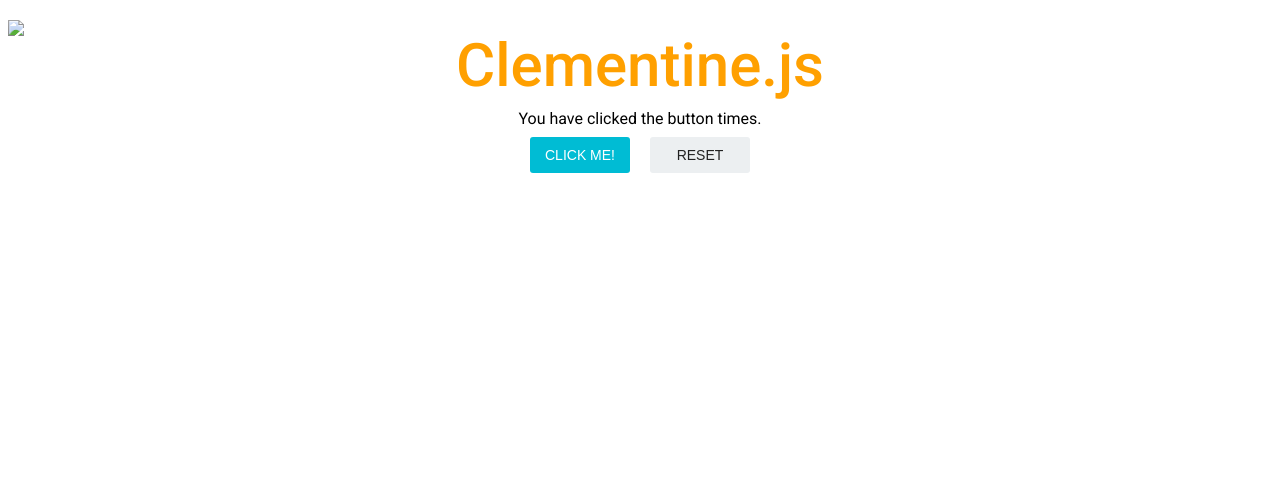
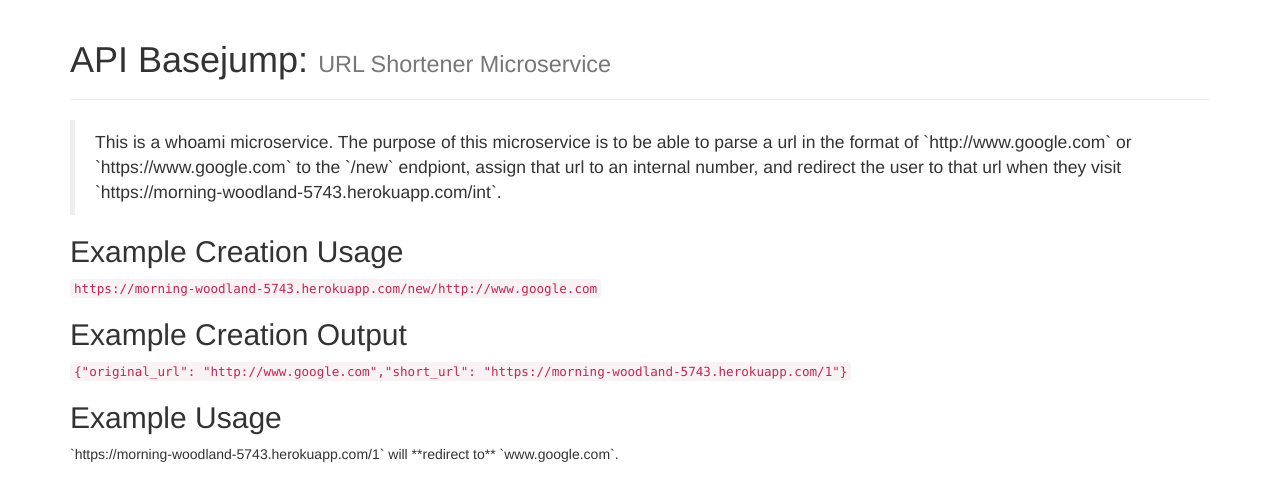
Before and after one commit to StevenXL/fcc-url-shortener, a website: page public/index.html in a window 1280 px wide. Drawn offline with nearby package versions, Linux system fonts and the light colour scheme.

Commit message:
Add a route and index file to serve at the root of the application.

```diff
--- a/app/routes/index.js
+++ b/app/routes/index.js
@@ -24,6 +24,10 @@
       res.json({"error": "Cannot find matching URL"});
     }
   });
+
+  app.route("/").get(function(req, res) {
+    res.sendFile(process.cwd() + '/public/index.html');
+  });
 };
 
 function validUrl(req) {
--- a/public/index.html
+++ b/public/index.html
@@ -1,30 +1,33 @@
 <!DOCTYPE html>
-
 <html>
-
   <head>
-      <title>Clementine.js - The elegant and lightweight full-stack boilerplate.</title>
-      <link href="http://fonts.googleapis.com/css?family=Roboto:400,500" rel="stylesheet" type="text/css">
-      <link href="/public/css/main.css" rel="stylesheet" type="text/css">
+    <title>FreeCodeCamp -  URL Shortener MicroService</title>
+    <link href="https://maxcdn.bootstrapcdn.com/bootstrap/3.3.6/css/bootstrap.min.css" rel="stylesheet" type="text/css">
   </head>
 
   <body>
     <div class="container">
-         <img src="/public/img/clementine_150.png" />
-         <br />
-         <p class="clementine-text">Clementine.js</p>
+      <div class="page-header">
+        <h1>API Basejump: <small>URL Shortener Microservice</small></h1>
       </div>
 
-      <div class="container">
-         <p>You have clicked the button <span id="click-nbr"></span> times.</p>
+      <blockquote>
+        <p>This is a whoami microservice. The purpose of this microservice is to
+        be able to parse a url in the format of `http://www.google.com` or
+        `https://www.google.com` to the `/new` endpiont, assign that url to an
+        internal number, and redirect the user to that url when they visit
+        `https://morning-woodland-5743.herokuapp.com/int`.</p>
+      </blockquote>
+
+      <h2>Example Creation Usage</h2>
+      <code>https://morning-woodland-5743.herokuapp.com/new/http://www.google.com</code>
       <br />
-         <div class="btn-container">
-            <button type="submit" class="btn btn-add">CLICK ME!</button>
-            <button class="btn btn-delete">RESET</button>
+      <h2>Example Creation Output</h2>
+      <code>{"original_url": "http://www.google.com","short_url": "https://morning-woodland-5743.herokuapp.com/1"}</code>
+      <br />
+      <h2>Example Usage</h2>
+      `https://morning-woodland-5743.herokuapp.com/1` will **redirect to**
+      `www.google.com`.
     </div>
-      </div>
-
-      <script type="text/javascript" src="/controllers/clickController.client.js"></script>
   </body>
-
 </html>
```
Lines whose indentation alone changed are shown as unchanged.
